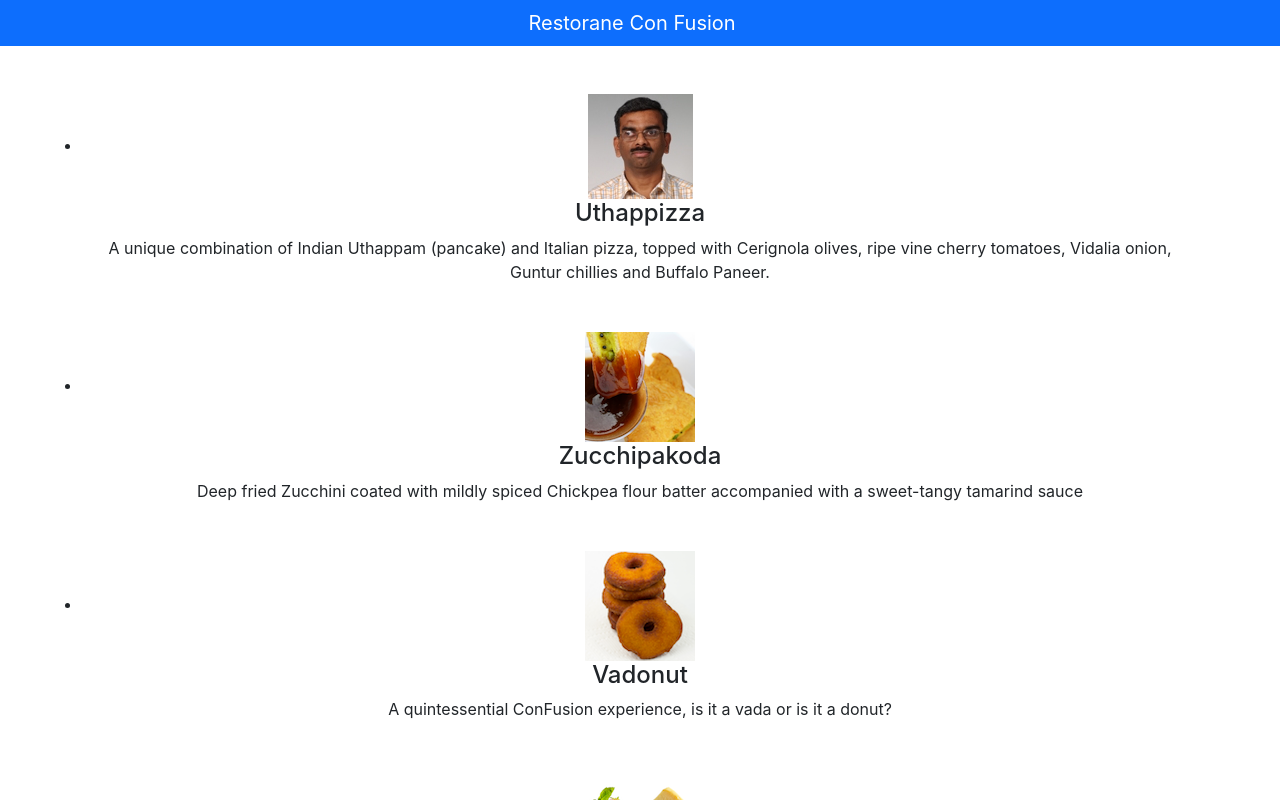
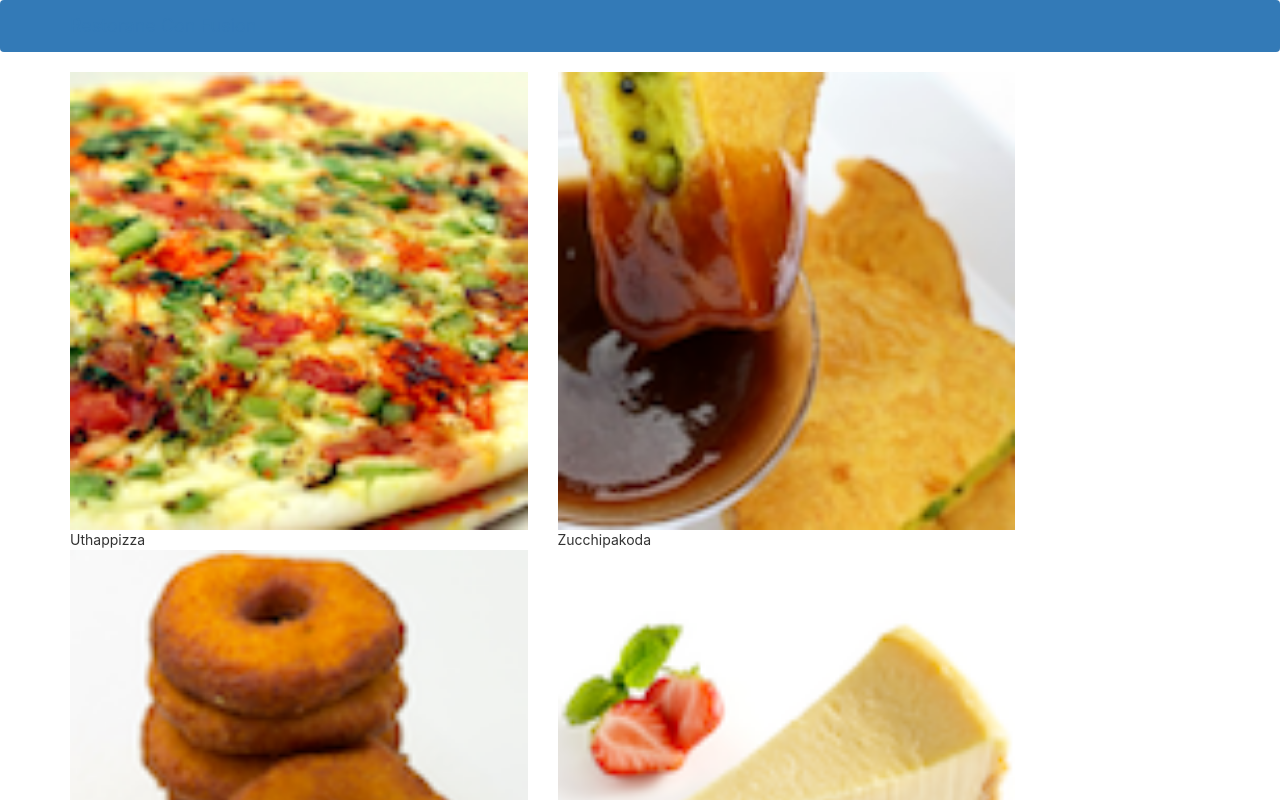
Before and after one commit to oviktorovlohika/Full-Stack-Web-Development-with-React-Part-2, a React (Create React App) app: page / in a window 1280 px wide. Shown: the top 800 px of the page. Built offline with nearby package versions, Linux system fonts and the light colour scheme.

Commit message:
add dishDetails component

```diff
--- a/package.json
+++ b/package.json
@@ -6,7 +6,7 @@
     "@testing-library/jest-dom": "^5.16.2",
     "@testing-library/react": "^12.1.3",
     "@testing-library/user-event": "^13.5.0",
-    "bootstrap": "^5.1.3",
+    "bootstrap": "^3.4.1",
     "react": "^17.0.2",
     "react-dom": "^17.0.2",
     "react-popper": "^2.2.5",
--- a/src/App.css
+++ b/src/App.css
@@ -1,5 +1,5 @@
-.App {
-  text-align: center;
+.App ul {
+  list-style-type: none;
 }
 
 .App-logo {
--- a/src/App.js
+++ b/src/App.js
@@ -1,6 +1,7 @@
+import './App.css';
 import { Navbar, NavbarBrand } from 'reactstrap';
-import Menu from './components/Menu';
-import './App.css';
+import { initialDishes } from './mocks/dishes';
+import MenuComponent from './components/MenuComponent';
 
 function App() {
 
@@ -11,7 +12,7 @@ function App() {
           <NavbarBrand href='/'>Restorane Con Fusion</NavbarBrand>
         </div>
       </Navbar>
-      <Menu />
+      <MenuComponent initialDishes={initialDishes}/>
     </div>
   );
 }
--- /dev/null
+++ b/src/components/DishdetailComponent.js
@@ -0,0 +1,43 @@
+import React from 'react'
+import { Card, CardImg, CardText, CardBody, CardTitle } from 'reactstrap'
+
+const DishdetailComponent = ({ selectDish }) => {
+
+   const renderDish = ({ image, name, description }) => (
+      <Card>
+         <CardImg width="100%" src={image} alt={name} />
+         <CardBody>
+            <CardTitle><strong>{name}</strong></CardTitle>
+            <CardText>{description}</CardText>
+         </CardBody>
+      </Card>
+   )
+
+   const renderComments = ({ id, comments }) => (
+      <>
+         <h4>Comments</h4>
+         <ul className='list-unstyled'>
+            <li key={id}>
+               <p>{comments.comment}</p>
+               <p> -- {comments.author}, {comments.date}</p>
+            </li>
+         </ul>
+      </>
+   )
+
+  return (
+     <>
+      {selectDish ?
+      <div className='row'>
+         <div className='col-md-5 m-1'>
+            { renderDish(selectDish) }
+         </div>
+         <div className='col-md-5 m-1'>
+            { renderComments(selectDish) }
+         </div>
+      </div> : null}
+     </>
+  )
+}
+
+export default DishdetailComponent;
--- a/src/components/Menu.js
+++ /dev/null
@@ -1,36 +0,0 @@
-import { useState } from 'react';
-import { Media } from 'reactstrap'
-import { initialDishes } from '../mocks/dishes';
-
-const Menu = () => {
-
-   const [dishes, setDishes] = useState(initialDishes);
-
-   const menu = dishes.map((dish) => {
-      return (
-        <div key={dish.id} className="col-12 mt-5">
-          <Media tag="li">
-            <Media left middle>
-                <Media object src={dish.image} alt={dish.name} />
-            </Media>
-            <Media body className="ml-5">
-              <Media heading>{dish.name}</Media>
-              <p>{dish.description}</p>
-            </Media>
-          </Media>
-        </div>
-      );
-  });
-
-  return (
-   <div className="container">
-      <div className="row">
-     <Media list>
-         {menu}
-     </Media>
-    </div>
-   </div>
-  )
-}
-
-export default Menu
--- /dev/null
+++ b/src/components/MenuComponent.js
@@ -0,0 +1,32 @@
+import { useState } from 'react';
+import { Card, CardImg, CardImgOverlay, CardTitle } from 'reactstrap'
+import DishdetailComponent from './DishdetailComponent';
+
+const MenuComponent = ({initialDishes}) => {
+   const [dishes, setDishes] = useState(initialDishes);
+   const [selectDish, setSelectDish] = useState(null);
+
+   const menu = dishes.map((dish) => {
+      return (
+        <div key={dish.id} className="col-12 col-md-5 m-1">
+          <Card onClick={() => setSelectDish(dish)}>
+            <CardImg width="100%" src={dish.image} alt={dish.name} />
+            <CardImgOverlay>
+              <CardTitle>{dish.name}</CardTitle>
+            </CardImgOverlay>
+          </Card>
+        </div>
+      );
+  });
+
+  return (
+   <div className="container">
+      <div className="row">
+         {menu}
+      </div>
+      {<DishdetailComponent selectDish={selectDish} />}
+   </div>
+  )
+}
+
+export default MenuComponent;
--- a/src/mocks/dishes.js
+++ b/src/mocks/dishes.js
@@ -2,11 +2,16 @@ export const initialDishes = [
    {
      'id': 0,
      'name':'Uthappizza',
-      'image': 'assets/images/alberto.png',
+      'image': 'assets/images/uthappizza.png',
      'category': 'mains',
      'label':'Hot',
      'price':'4.99',
-     'description':'A unique combination of Indian Uthappam (pancake) and Italian pizza, topped with Cerignola olives, ripe vine cherry tomatoes, Vidalia onion, Guntur chillies and Buffalo Paneer.'
+     'description':'A unique combination of Indian Uthappam (pancake) and Italian pizza, topped with Cerignola olives, ripe vine cherry tomatoes, Vidalia onion, Guntur chillies and Buffalo Paneer.',
+     comments: {
+      "author" : "John Lemon",
+       "comment": "Image all eatable, living in conFusion!",
+       "date":new Intl.DateTimeFormat('en-US',{ year: 'numeric', month: 'long', day: '2-digit' }).format(new Date(Date.UTC(2000, 11, 20, 3, 0, 0))),
+    },
    },
   {
      'id': 1,
@@ -15,7 +20,12 @@ export const initialDishes = [
      'category': 'appetizer',
      'label':'',
      'price':'1.99',
-     'description':'Deep fried Zucchini coated with mildly spiced Chickpea flour batter accompanied with a sweet-tangy tamarind sauce'
+     'description':'Deep fried Zucchini coated with mildly spiced Chickpea flour batter accompanied with a sweet-tangy tamarind sauce',
+     comments: {
+      "author" : "Paul McVites",
+       "comment": "sends anyone to heaven, I wish I could get my mother in law to eat it!",
+       "date":new Intl.DateTimeFormat('en-US',{ year: 'numeric', month: 'long', day: '2-digit' }).format(new Date(Date.UTC(1994, 71, 3, 15, 0, 0))),
+    },
    },
   {
      'id': 2,
@@ -24,7 +34,12 @@ export const initialDishes = [
      'category': 'appetizer',
      'label':'New',
      'price':'1.99',
-     'description':'A quintessential ConFusion experience, is it a vada or is it a donut?'
+     'description':'A quintessential ConFusion experience, is it a vada or is it a donut?',
+     comments: {
+      "author" : "Michael Jaikishan",
+       "comment": "Eat it, just eat it!",
+       "date":new Intl.DateTimeFormat('en-US',{ year: 'numeric', month: 'long', day: '2-digit' }).format(new Date(Date.UTC(2009, 1, 10, 9, 0, 0))),
+    },
    },
   {
      'id': 3,
@@ -33,6 +48,11 @@ export const initialDishes = [
      'category': 'dessert',
      'label':'',
      'price':'2.99',
-     'description':'A delectable, semi-sweet New York Style Cheese Cake, with Graham cracker crust and spiced with Indian cardamoms'
+     'description':'A delectable, semi-sweet New York Style Cheese Cake, with Graham cracker crust and spiced with Indian cardamoms',
+     comments: {
+      "author" : "Ringo Starry",
+       "comment": "Its your birthday, were gonna party",
+       "date":new Intl.DateTimeFormat('en-US',{ year: 'numeric', month: 'long', day: '2-digit' }).format(new Date(Date.UTC(2012, 4, 12, 3, 0, 0))),
+    },
    }
 ]
```
Also changed, not shown: public/index.html (+1 -27 lines), 1 other file (tests, documents, lock files or other folders).
